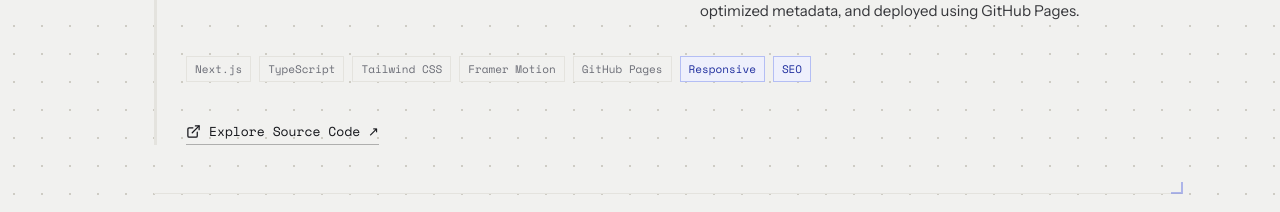
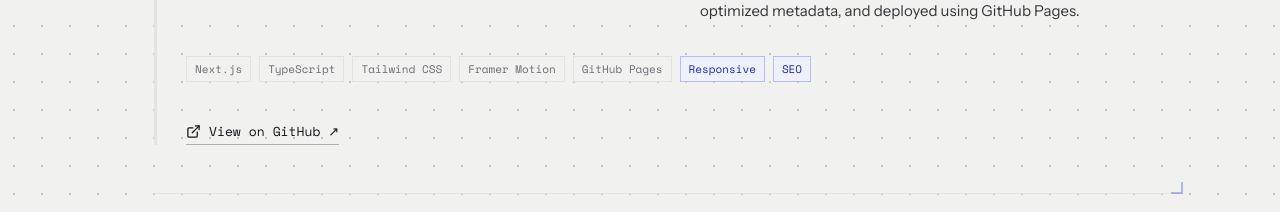
Before and after one commit to UdayDey-Boss/UdayDey-Boss.github.io, a Next.js app: page / in a window 1280 px wide. Shown: the part 2480-2692 px from the top of the page. Built offline with nearby package versions, Linux system fonts and the light colour scheme.

Commit message:
Update link text for developer portfolio

```diff
--- a/components/Systems.tsx
+++ b/components/Systems.tsx
@@ -127,7 +127,7 @@ export default function Systems() {
   <ExternalLink size={15} strokeWidth={2} />
   <span>
     {p.id === "developer-portfolio"
-      ? "Explore Source Code ↗"
+      ? "View on GitHub ↗"
       : "View on GitHub ↗"}
   </span>
 </a>
```
